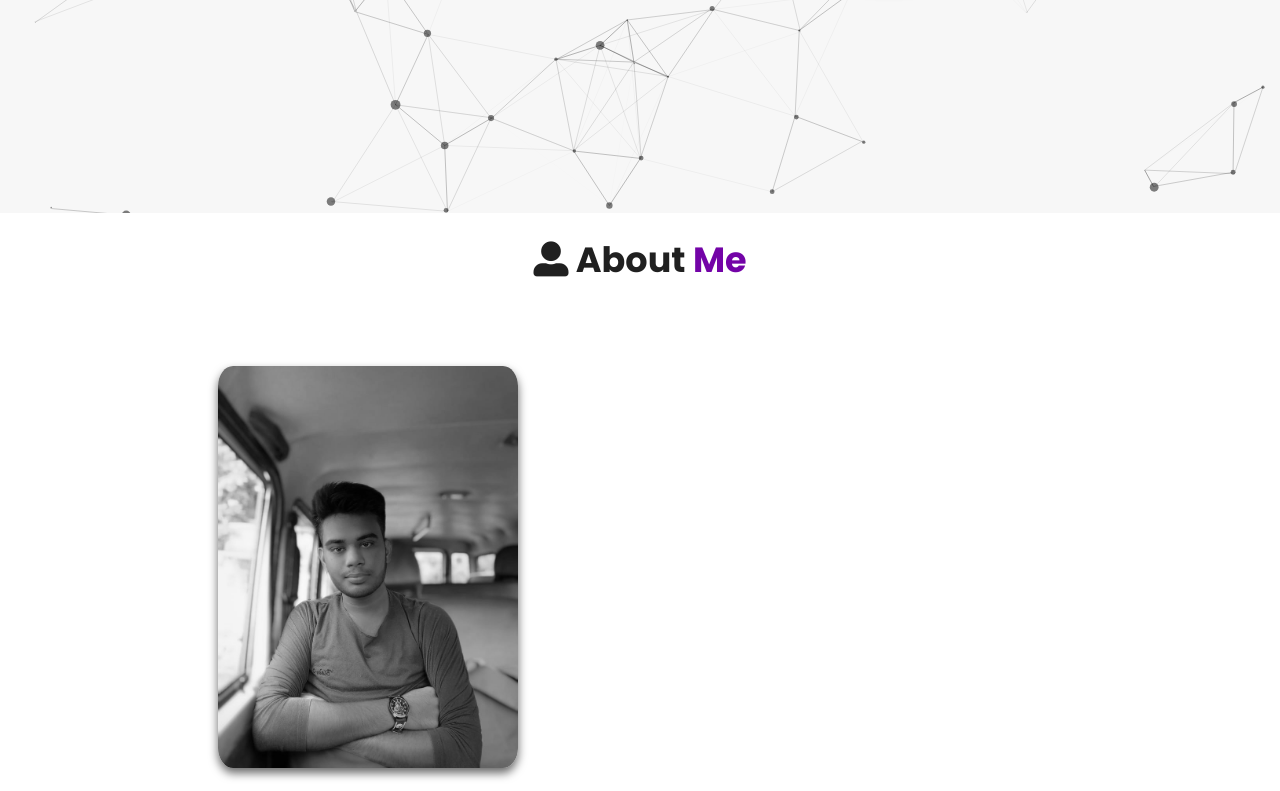
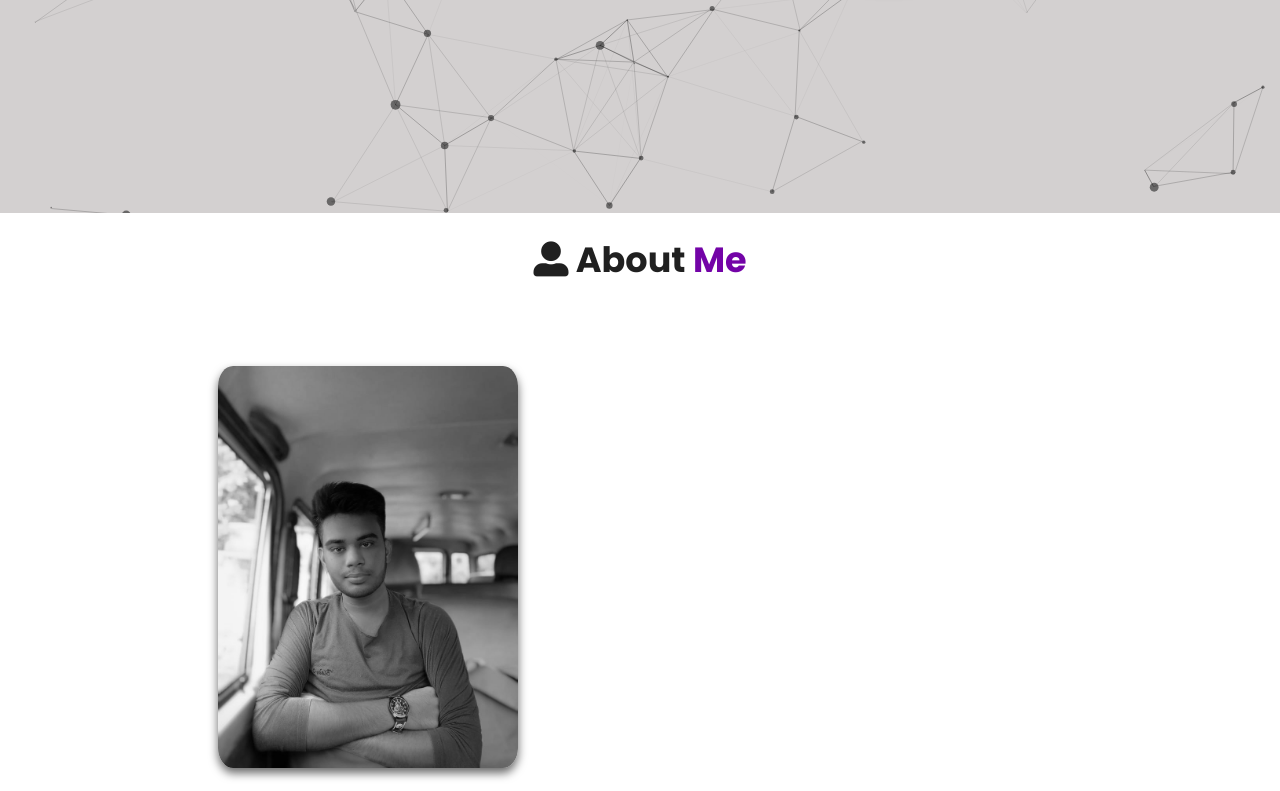
Before and after one commit to itsnarutouzumaki/portfolio, a plain HTML site: page index.html in a window 1280 px wide. Shown: the part 587-1378 px from the top of the page. Drawn offline with nearby package versions, Linux system fonts and the light colour scheme.

Commit message:
Update style.css

```diff
--- a/assets/css/style.css
+++ b/assets/css/style.css
@@ -17,7 +17,7 @@ html {
   scroll-behavior: smooth;
 }
 body {
-  background: #f7f7f7;
+  background: #d3d0d0;
   font-family: "Poppins", sans-serif;
 }
 
```
